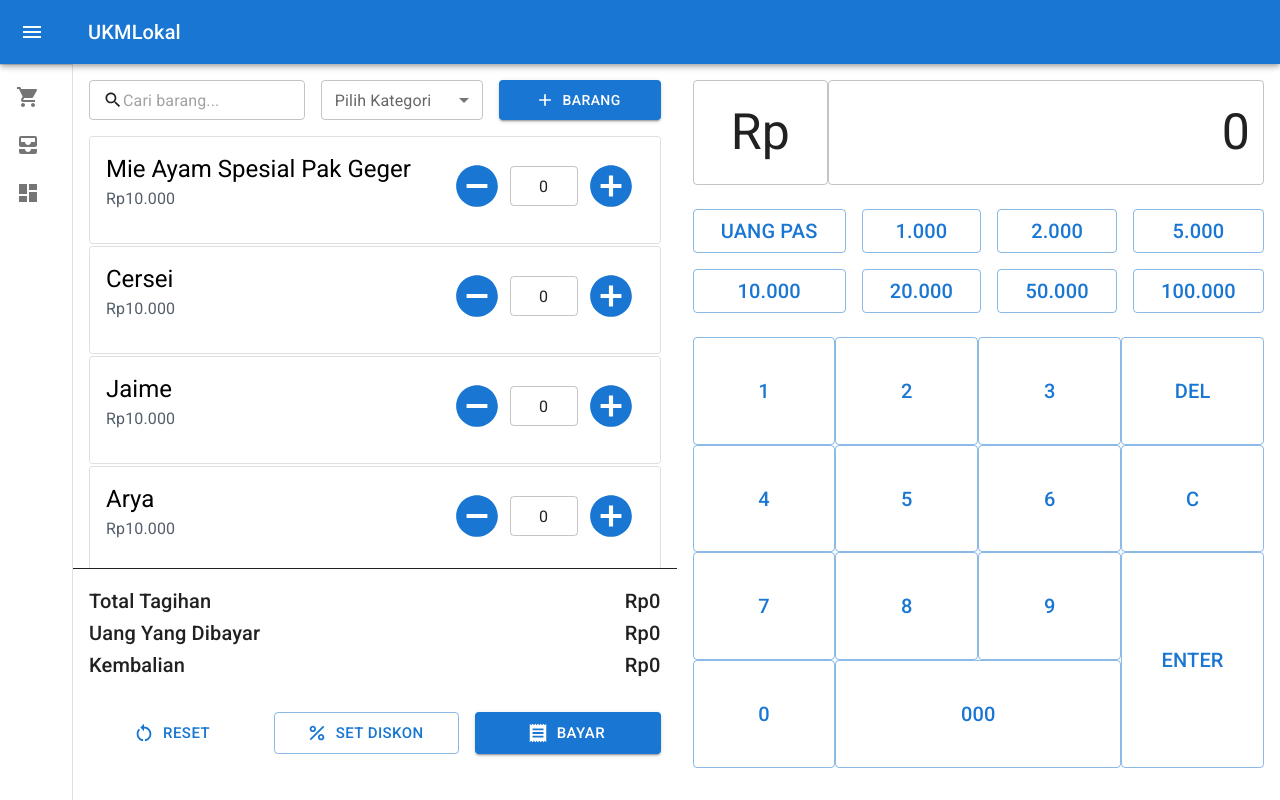
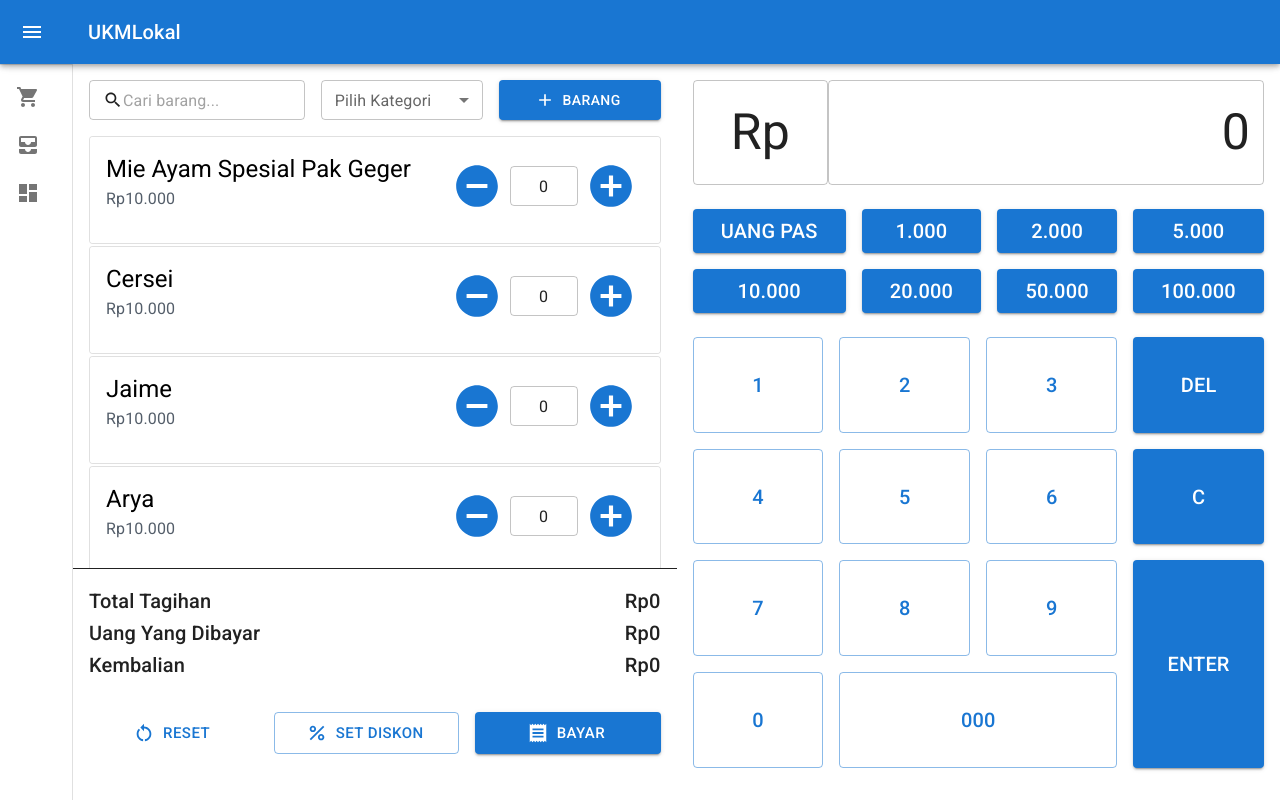
Before and after one commit to farrellp43/pos-system, a React (Create React App) app: page / in a window 1280 px wide. Built offline with nearby package versions, Linux system fonts and the light colour scheme.

Commit message:
fix button kalkulator

```diff
--- a/src/components/ButtonKalkulator/ButtonKalkulator.tsx
+++ b/src/components/ButtonKalkulator/ButtonKalkulator.tsx
@@ -3,12 +3,13 @@ import React, { ReactNode } from "react";
 
 interface IButtonKalkulatorProps {
   children: ReactNode;
+  buttonVariant: "text" | "outlined" | "contained" | undefined;
   onClick: () => void;
 }
 
-const ButtonKalkulator = ({ children, onClick }: IButtonKalkulatorProps) => {
+const ButtonKalkulator = ({ children, onClick, buttonVariant }: IButtonKalkulatorProps) => {
   return (
-    <Button variant="outlined" onClick={onClick}>
+    <Button variant={buttonVariant} onClick={onClick}>
       <Typography variant="h6">{children}</Typography>
     </Button>
   );
--- a/src/components/Kalkulator/Kalkulator.tsx
+++ b/src/components/Kalkulator/Kalkulator.tsx
@@ -8,7 +8,7 @@ import "./Kalkulator.css";
 interface IKalkulatorProps {}
 
 const Kalkulator = (props: IKalkulatorProps) => {
-  const { hitungBayar, uangPas} = useTransaksi();
+  const { hitungBayar, uangPas } = useTransaksi();
   const [display, setDisplay] = useState<string>("0");
 
   const onQuickActionClick = (digit: number) => {
@@ -110,70 +110,132 @@ const Kalkulator = (props: IKalkulatorProps) => {
         gap={2}
         paddingY={2}
       >
-          <ButtonKalkulator onClick={() => uangPas()}>
+        <ButtonKalkulator buttonVariant="contained" onClick={() => uangPas()}>
           Uang Pas
         </ButtonKalkulator>
-          <ButtonKalkulator onClick={() => onQuickActionClick(1000)}>
+        <ButtonKalkulator
+          buttonVariant="contained"
+          onClick={() => onQuickActionClick(1000)}
+        >
           1.000
         </ButtonKalkulator>
-          <ButtonKalkulator onClick={() => onQuickActionClick(2000)}>
+        <ButtonKalkulator
+          buttonVariant="contained"
+          onClick={() => onQuickActionClick(2000)}
+        >
           2.000
         </ButtonKalkulator>
-          <ButtonKalkulator onClick={() => onQuickActionClick(5000)}>
+        <ButtonKalkulator
+          buttonVariant="contained"
+          onClick={() => onQuickActionClick(5000)}
+        >
           5.000
         </ButtonKalkulator>
-          <ButtonKalkulator onClick={() => onQuickActionClick(10000)}>
+        <ButtonKalkulator
+          buttonVariant="contained"
+          onClick={() => onQuickActionClick(10000)}
+        >
           10.000
         </ButtonKalkulator>
-          <ButtonKalkulator onClick={() => onQuickActionClick(20000)}>
+        <ButtonKalkulator
+          buttonVariant="contained"
+          onClick={() => onQuickActionClick(20000)}
+        >
           20.000
         </ButtonKalkulator>
-          <ButtonKalkulator onClick={() => onQuickActionClick(50000)}>
+        <ButtonKalkulator
+          buttonVariant="contained"
+          onClick={() => onQuickActionClick(50000)}
+        >
           50.000
         </ButtonKalkulator>
-          <ButtonKalkulator onClick={() => onQuickActionClick(100000)}>
+        <ButtonKalkulator
+          buttonVariant="contained"
+          onClick={() => onQuickActionClick(100000)}
+        >
           100.000
         </ButtonKalkulator>
       </Box>
 
-        <Box display="grid" gridTemplateColumns="1fr 1fr 1fr 1fr" marginBottom={2}>
-          <ButtonKalkulator onClick={() => onDigitButtonClick(1)}>
+      <Box
+        display="grid"
+        gridTemplateColumns="1fr 1fr 1fr 1fr"
+        marginBottom={2}
+        gap={2}
+      >
+        <ButtonKalkulator
+          buttonVariant="outlined"
+          onClick={() => onDigitButtonClick(1)}
+        >
           1
         </ButtonKalkulator>
-          <ButtonKalkulator onClick={() => onDigitButtonClick(2)}>
+        <ButtonKalkulator
+          buttonVariant="outlined"
+          onClick={() => onDigitButtonClick(2)}
+        >
           2
         </ButtonKalkulator>
-          <ButtonKalkulator onClick={() => onDigitButtonClick(3)}>
+        <ButtonKalkulator
+          buttonVariant="outlined"
+          onClick={() => onDigitButtonClick(3)}
+        >
           3
         </ButtonKalkulator>
-          <ButtonKalkulator onClick={onDelButtonClick}>Del</ButtonKalkulator>
-          <ButtonKalkulator onClick={() => onDigitButtonClick(4)}>
+        <ButtonKalkulator buttonVariant="contained" onClick={onDelButtonClick}>
+          Del
+        </ButtonKalkulator>
+        <ButtonKalkulator
+          buttonVariant="outlined"
+          onClick={() => onDigitButtonClick(4)}
+        >
           4
         </ButtonKalkulator>
-          <ButtonKalkulator onClick={() => onDigitButtonClick(5)}>
+        <ButtonKalkulator
+          buttonVariant="outlined"
+          onClick={() => onDigitButtonClick(5)}
+        >
           5
         </ButtonKalkulator>
-          <ButtonKalkulator onClick={() => onDigitButtonClick(6)}>
+        <ButtonKalkulator
+          buttonVariant="outlined"
+          onClick={() => onDigitButtonClick(6)}
+        >
           6
         </ButtonKalkulator>
-          <ButtonKalkulator onClick={onClearButtonClick}>C</ButtonKalkulator>
-          <ButtonKalkulator onClick={() => onDigitButtonClick(7)}>
+        <ButtonKalkulator
+          buttonVariant="contained"
+          onClick={onClearButtonClick}
+        >
+          C
+        </ButtonKalkulator>
+        <ButtonKalkulator
+          buttonVariant="outlined"
+          onClick={() => onDigitButtonClick(7)}
+        >
           7
         </ButtonKalkulator>
-          <ButtonKalkulator onClick={() => onDigitButtonClick(8)}>
+        <ButtonKalkulator
+          buttonVariant="outlined"
+          onClick={() => onDigitButtonClick(8)}
+        >
           8
         </ButtonKalkulator>
-          <ButtonKalkulator onClick={() => onDigitButtonClick(9)}>
+        <ButtonKalkulator
+          buttonVariant="outlined"
+          onClick={() => onDigitButtonClick(9)}
+        >
           9
         </ButtonKalkulator>
         <Button
-            variant="outlined"
+          variant="contained"
           className="is-enter"
           onClick={onEnterButtonClick}
         >
           <Typography variant="h6">Enter</Typography>
         </Button>
-          <ButtonKalkulator onClick={onZeroButtonClick}>0</ButtonKalkulator>
+        <ButtonKalkulator buttonVariant="outlined" onClick={onZeroButtonClick}>
+          0
+        </ButtonKalkulator>
         <Button
           variant="outlined"
           className="is-000"
```
Lines whose indentation alone changed are shown as unchanged.
